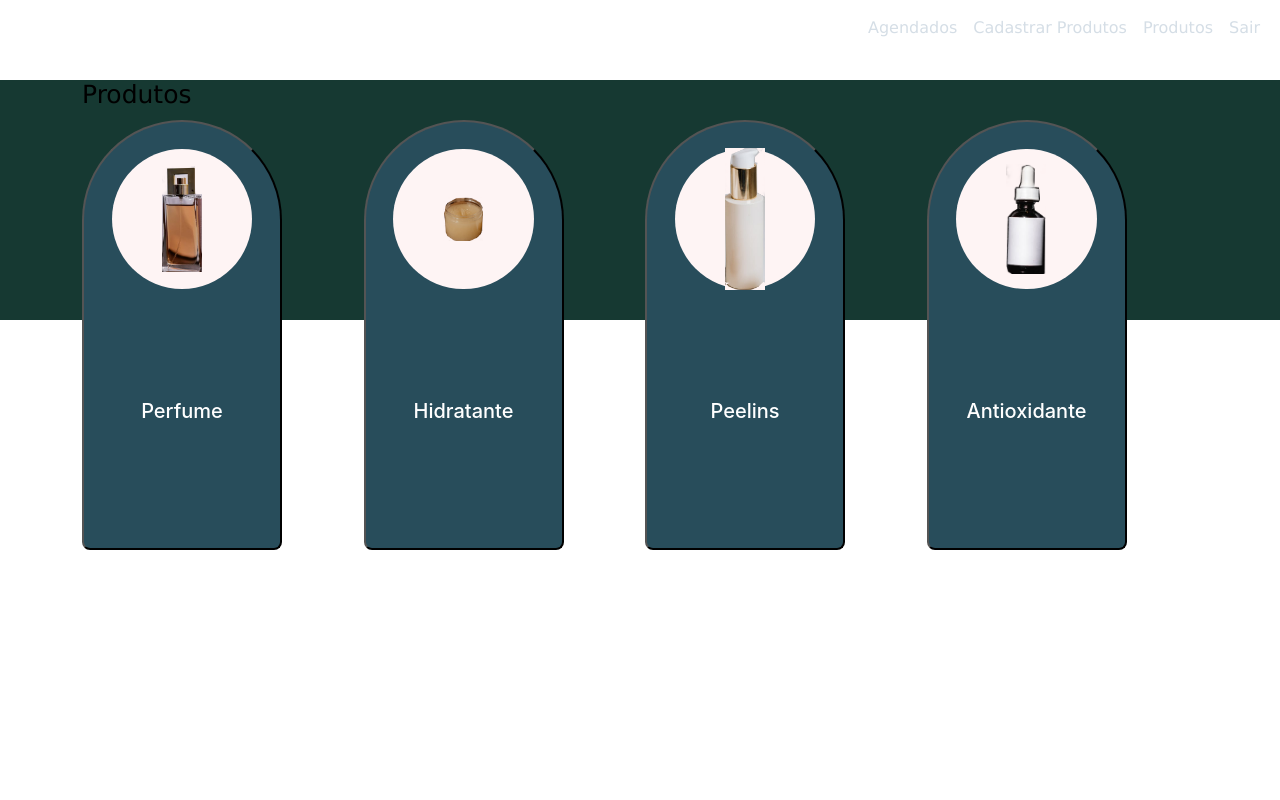
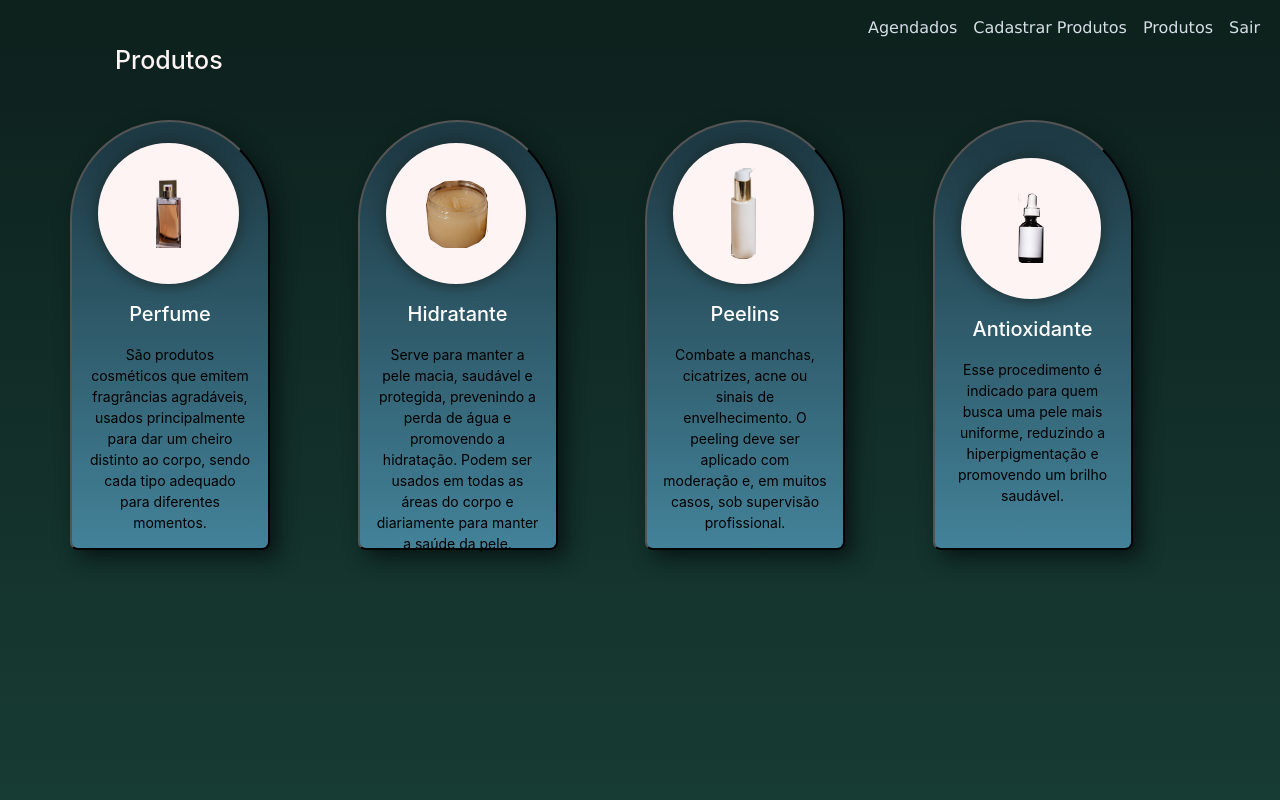
Before and after one commit to Gabrielle-Santiago/Agenda-Automatica, a Django app: page /produtosCadastrados/ in a window 1280 px wide. Run offline with Django 5.2, Linux system fonts and the light colour scheme; the visitor is signed in with stand-in values (Sample User, id 1).

Commit message:
Informações dos produtos e organização das imagens

```diff
--- a/AgendaAutomatica/static/css/auth.css
+++ b/AgendaAutomatica/static/css/auth.css
@@ -1,16 +1,51 @@
 /* As páginas dentro de auth */
 
 /* A estilização da página de produto cadastrados */
+.mainProduto {
+    height: 100%;
+    padding: 0;
+}
+
 .Produto {
-    background-color: #163932;
+    position: fixed;
+    top: 0;
+    left: 0;
+    width: 100vw;
+    height: 100vh;
+    min-height: 100vh;
+    background:linear-gradient(to bottom, #0d211d 5%, #173c33 100%);
+	background-color:#0d211d;
+    z-index: -2;
+}
+
+#produtoTitle {
+    color: #FEF4F4;
+    font-size: 25px;
+    margin: 45px;
+    font-family: 'Inter';
+}
+
+.produtoSubtitulo {
+    margin-top: 14vw;
+}
+
+.textProduto {
+    font-family: 'Inter';
+    font-size: 14px;
+    text-align: center;
+    padding: 10px;
+    color: #000000;
 }
 
 /* Estilização dos botões de produtos cadastrados */
 .selectButton {
     width: 200px;
     height: 430px;
-    background: #284D5B;
     border-radius: 100px 100px 8px 8px;
+
+    background:linear-gradient(to bottom, #1e3a44 5%, #438299 100%);
+	background-color:#1e3a44;
+    box-shadow: 8px 8px 20px #091614;
 }
 
 .selectButton:hover {
@@ -45,22 +80,18 @@
 
 /* As divs redondas com as imagens */
 .circle {
-    background-color: #FEF4F4;
     border-radius: 50%;
-    margin: 10px auto;
-    position: relative;
-    top: -100px;
+    margin: 20px;
     width: 11vw;
     height: 11vw;
+
+    position: fixed;
     display: flex;
     justify-content: center;
     align-items: center;
-}
 
-.imgProduto {
-    width: 40px;
     background-color: #FEF4F4;
-    margin: 20px;
+    box-shadow: 0px 0px 15px #1a2929;
 }
 
 @media (max-width: 768px) {
@@ -68,12 +99,50 @@
         width: 20vw;
         height: 20vw;
     }
+}
 
-    .imgProduto {
-        width: 50%;
+/* Referente as imagens utilizadas */
+.imgProduto {
+    background-color: #FEF4F4;
+    margin: 20px;
+}
+
+/* Tamanhos responsivos para as imagens */
+#perf, #antiox {
+    width: 3vw;
+    max-width: 80px;
+    min-width: 10px;
+}
+
+#hidrat {
+    width: 5vw;
+    max-width: 100px;
+    min-width: 35px;
+}
+
+#peel {
+    width: 2.3vw;
+    max-width: 70px;
+    min-width: 10px;
+}
+
+@media (max-width: 768px) {
+    #perf, #antiox, #hidrat, #peel {
+        width: 5vw;
     }
 }
 
+@media (min-width: 1200px) {
+    #perf, #antiox, #peel {
+        width: 2vw;
+    }
+}
+
+@media (min-width: 1200px) {
+    #hidrat {
+        width: 5vw;
+    }
+}
 
 /* A estilização da div que está as informações do produto */
 .effectPrompt {
--- a/AgendaAutomatica/static/css/cadastros.css
+++ b/AgendaAutomatica/static/css/cadastros.css
@@ -47,11 +47,6 @@
 
 /* Tela dos cadastrados/agendados */
 
-#mainBody {
-    height: 100%;
-    padding: 0;
-}
-
 .imgCadastrados {
     position: fixed;
     top: 0;
@@ -98,16 +93,6 @@
 
 /* Referente a página de cadastrar produtos */
 
-.backgroundProduto {
-    position: fixed;
-    top: 0;
-    left: 0;
-    width: 100vw;
-    height: 100vh;
-    background: linear-gradient(154.03deg, rgba(49, 95, 84, 0.7) 22.34%, rgba(0, 68, 53, 0.853) 44.71%, rgba(32, 49, 60, 0.7) 65.37%);
-    z-index: -1;
-}
-
 #consertoForm {
     margin-top: 60px;
 }
--- a/AgendaAutomatica/static/css/style.css
+++ b/AgendaAutomatica/static/css/style.css
@@ -1,7 +1,6 @@
 /* Essa página foca estilização geral */
 
 body{
-    color: #000000;
     font-family:'Lucida Sans', 'Lucida Sans Regular', 'Lucida Grande', 'Lucida Sans Unicode', Geneva, Verdana, sans-serif;
     background-color: #ffffff;
 }
--- a/AgendaAutomatica/task/templates/auth/produtosCadastrados.html
+++ b/AgendaAutomatica/task/templates/auth/produtosCadastrados.html
@@ -5,9 +5,9 @@
 {% block content %}
 
 <div class="Produto">
-    <main class="container mt-4">
+    <main class="container mt-4 mainProduto">
 
-        <h1>Produtos</h1>
+        <h1 id="produtoTitle">Produtos</h1>
 
         <div class="selectGrid">
             <div class="selectProduto">
@@ -15,7 +15,10 @@
                     <div class="circle">
                         <img src="{% static 'img/out/perfume.png' %}" class="imgProduto" id="perf" alt="Perfume">
                     </div>
-                    <h2>Perfume</h2>
+                    <h2 class="produtoSubtitulo">Perfume</h2>
+                    <p class="textProduto">
+                        São produtos cosméticos que emitem fragrâncias agradáveis, usados principalmente para dar um cheiro distinto ao corpo, sendo cada tipo adequado para diferentes momentos.
+                    </p>
                 </button>
             </div>
 
@@ -24,7 +27,10 @@
                     <div class="circle">
                         <img src="{% static 'img/out/hidratante.png' %}" class="imgProduto" id="hidrat" alt="Hidratante">
                     </div>
-                    <h2>Hidratante</h2>
+                    <h2 class="produtoSubtitulo">Hidratante</h2>
+                    <p class="textProduto">
+                        Serve para manter a pele macia, saudável e protegida, prevenindo a perda de água e promovendo a hidratação. Podem ser usados em todas as áreas do corpo e diariamente para manter a saúde da pele.
+                    </p>
                 </button>
             </div>
 
@@ -33,7 +39,10 @@
                     <div class="circle">
                         <img src="{% static 'img/out/peeling.png' %}" class="imgProduto" id="peel" alt="Peelins">
                     </div>
-                    <h2>Peelins</h2>
+                    <h2 class="produtoSubtitulo">Peelins</h2>
+                    <p class="textProduto">
+                        Combate a manchas, cicatrizes, acne ou sinais de envelhecimento. O peeling deve ser aplicado com moderação e, em muitos casos, sob supervisão profissional.
+                    </p>
                 </button>
             </div>
 
@@ -42,7 +51,10 @@
                     <div class="circle">
                         <img src="{% static 'img/out/antioxidante.png' %}" class="imgProduto" id="antiox" alt="Antioxidante">
                     </div>
-                    <h2>Antioxidante</h2>
+                    <h2 class="produtoSubtitulo">Antioxidante</h2>
+                    <p class="textProduto">
+                        Esse procedimento é indicado para quem busca uma pele mais uniforme, reduzindo a hiperpigmentação e promovendo um brilho saudável.
+                    </p>
                 </button>
              </div>
         </div>
--- a/AgendaAutomatica/task/templates/cadastros/cadastroProduto.html
+++ b/AgendaAutomatica/task/templates/cadastros/cadastroProduto.html
@@ -4,8 +4,8 @@
 
 {% block content %}
 
-<div class=" backgroundProduto">
-    <main class="container mt-1" id="mainBody">
+<div class="Produto">
+    <main class="container mt-1 mainProduto">
         <div class="col-md-5 offset-md-4">
             <form method="POST" class="card card-body needs-validation formulario"
             id="consertoForm" novalidate>
```
